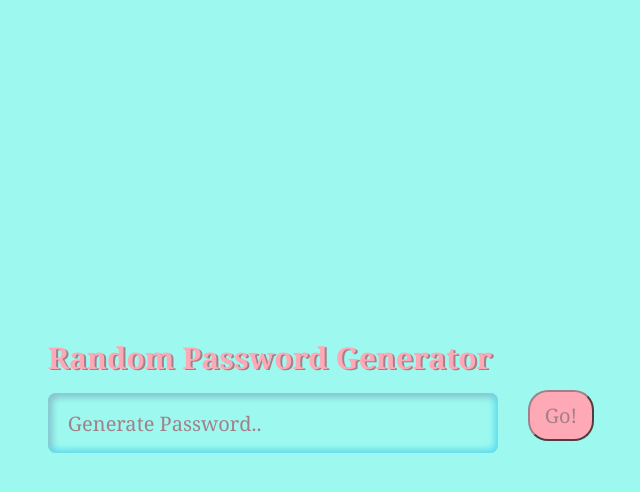
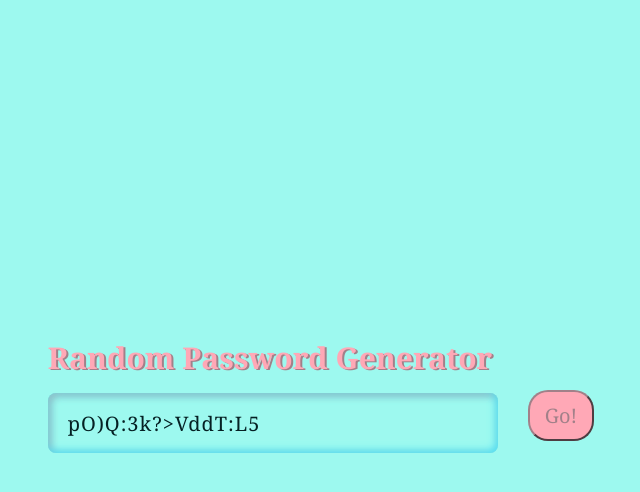
Before and after one commit to athena-codes/password-generator, a plain HTML site: page index.html in a window 1280 px wide. Both pictures are taken after a click on the button "Go!". Shown: the whole page, without its empty margins (319-959 px from the left). Drawn offline with Linux system fonts and the light colour scheme.

Commit message:
finished basic functionality for pw generator

```diff
--- a/app.js
+++ b/app.js
@@ -0,0 +1,14 @@
+function getPassword() {
+    const chars = '01234567QWERTYUIOPASDFGHJKLZXCVBNMqwertyuiopasdfghjklzxcvbnm!@#$%^&*(){}?:"><+_'
+    let pwLength = 16
+    let pw = ''
+
+    // for loop to generate random password
+    for (let i = 0; i < pwLength; i++) {
+        let randomNum = Math.floor(Math.random() * chars.length)
+
+        pw += chars.substring(randomNum, randomNum + 1)
+        console.log(pw)
+    }
+    document.getElementById("password").value = pw
+}
--- a/style.css
+++ b/style.css
@@ -26,7 +26,7 @@ body {
     letter-spacing: 1px;
     box-sizing: border-box;
     border-radius: 8px;
-    color: #51e2f5;
+    color: #052023;
     box-shadow: inset -2px -2px 8px #51e2f5, inset 2px 2px 8px rgb(183, 174, 174), inset 2px 2px 8px #51e2f5;
 }
 
```
